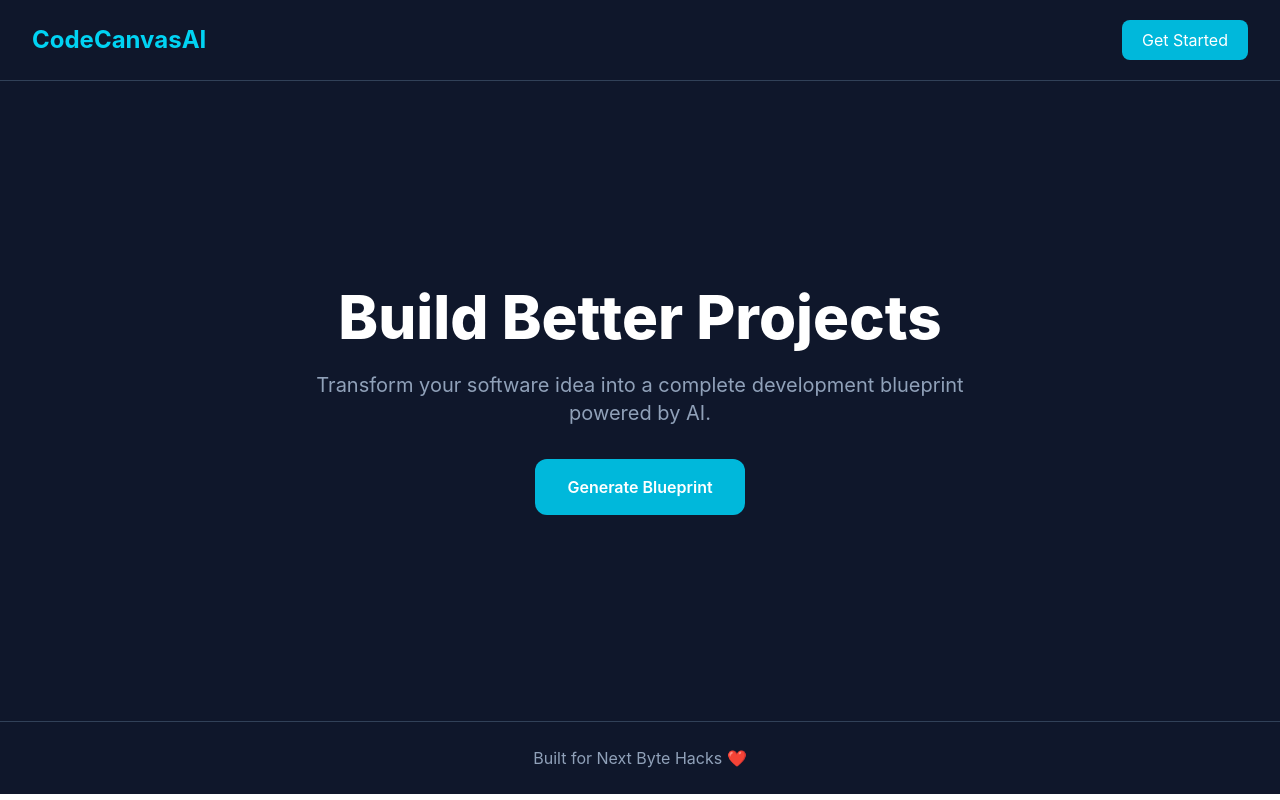
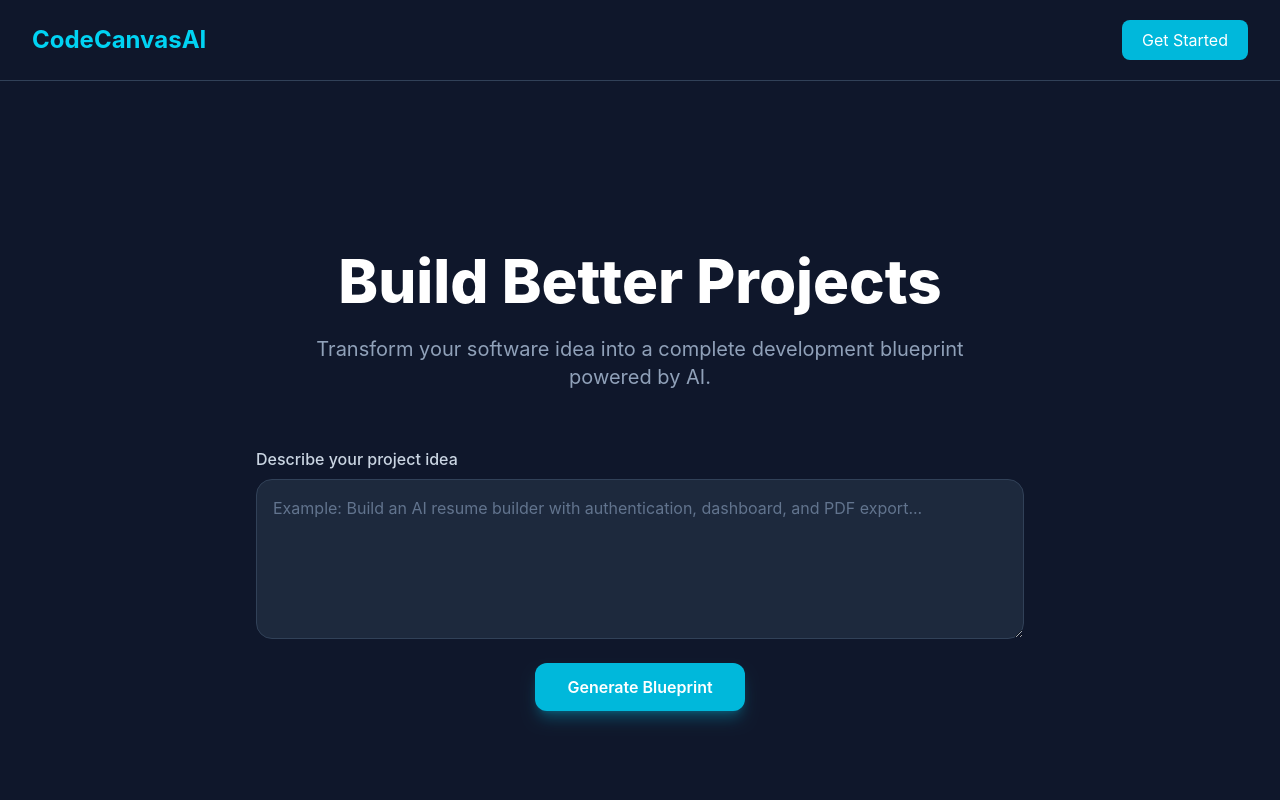
Before and after one commit to himanshithakur28/CodeCanvasAI, a React (Vite) app: page / in a window 1280 px wide. Shown: the top 800 px of the page. Built offline with nearby package versions, Linux system fonts and the light colour scheme.

Commit message:
Add interactive IdeaInput using React state

```diff
--- a/src/components/Hero.jsx
+++ b/src/components/Hero.jsx
@@ -1,6 +1,8 @@
+ import IdeaInput from "../components/IdeaInput";
+
 function Hero() {
   return (
-    <section className="flex flex-col items-center justify-center text-center min-h-[80vh] px-6 bg-slate-900">
+    <section className="flex flex-col items-center justify-center text-center min-h-screen px-6 bg-slate-900">
 
       <h1 className="text-6xl font-extrabold text-white mb-6">
         Build Better Projects
@@ -10,10 +12,7 @@ function Hero() {
         Transform your software idea into a complete development blueprint
         powered by AI.
       </p>
-
-      <button className="bg-cyan-500 hover:bg-cyan-600 px-8 py-4 rounded-xl text-white font-semibold transition">
-        Generate Blueprint
-      </button>
+     <IdeaInput />
 
     </section>
   );
--- /dev/null
+++ b/src/components/IdeaInput.jsx
@@ -0,0 +1,28 @@
+import { useState } from "react";
+
+function IdeaInput() {
+    const [idea, setIdea] = useState("");
+     function handleGenerate() {
+     alert(idea);
+}
+    return (
+        <div className="w-full max-w-3xl mt-6 flex flex-col items-center">
+        <p className="text-slate-300 font-medium self-start mb-2">
+  Describe your project idea
+</p>
+        <textarea
+  className="w-full p-4 h-40 rounded-2xl bg-slate-800 border border-slate-700 text-white placeholder-slate-500 focus:outline-none focus:ring-2 focus:ring-cyan-400"
+  placeholder="Example: Build an AI resume builder with authentication, dashboard, and PDF export..."
+  value={idea}
+  onChange={(e) => setIdea(e.target.value)}
+/>
+        <button
+         onClick={handleGenerate}
+  className="mt-6 px-8 py-3 bg-cyan-500 hover:bg-cyan-600 hover:scale-105 text-white font-semibold rounded-xl transition-all duration-300 shadow-lg shadow-cyan-500/30"
+>
+   Generate Blueprint
+</button>
+        </div>
+    );
+}
+export default IdeaInput;
```
